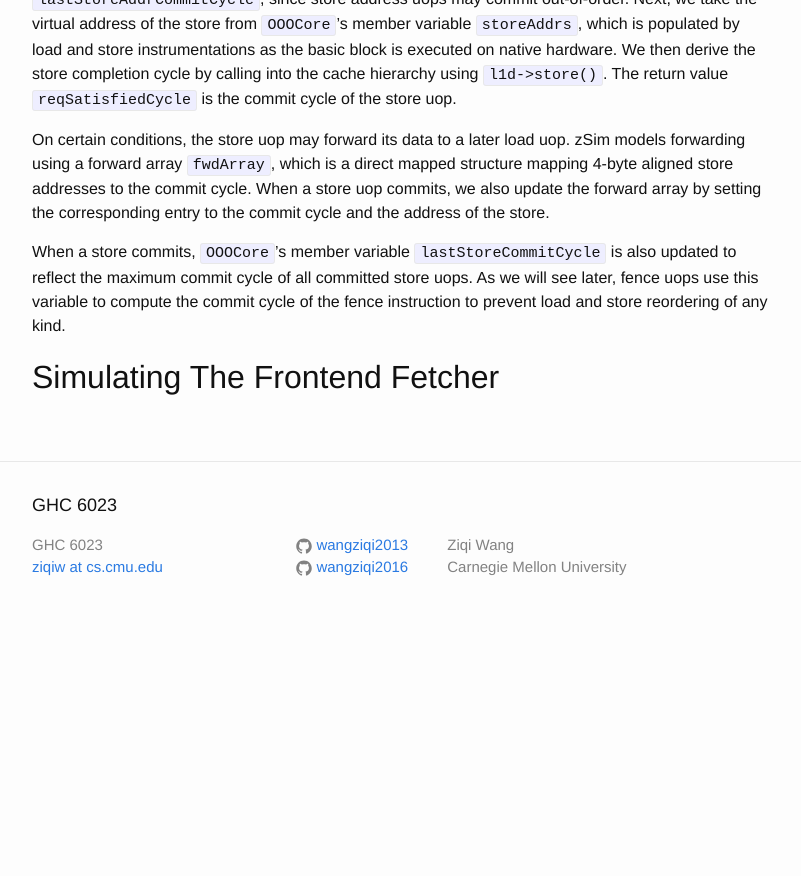
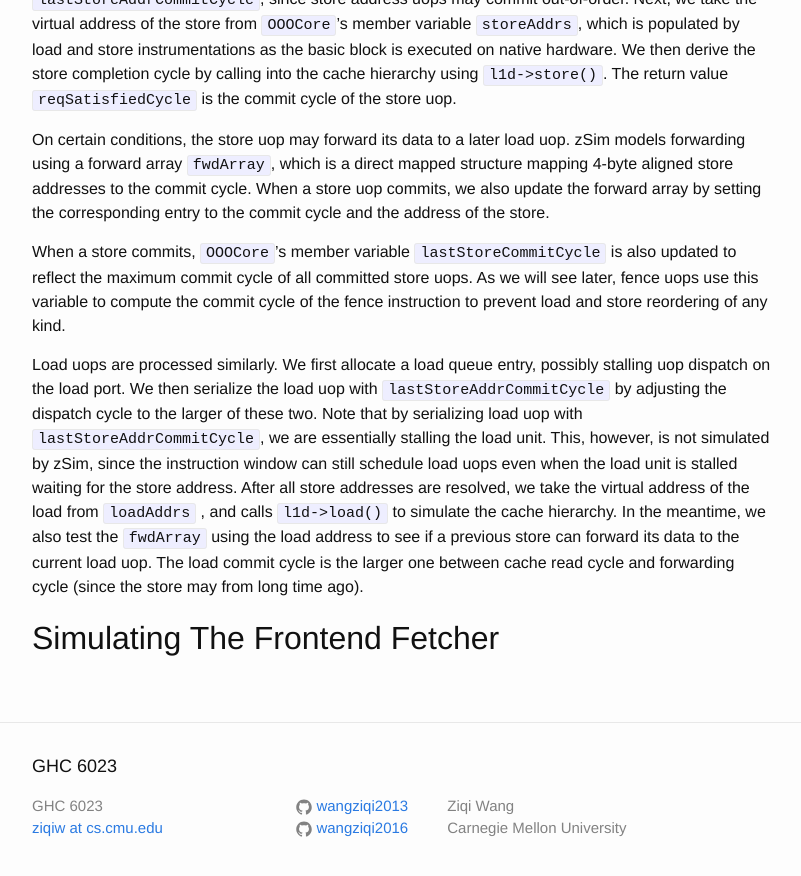
Before and after one commit to wangziqi2013/wangziqi2013.github.io, a Jekyll site: the page built from _posts/2019-12-31-zsim-microarch.markdown, in a window 1280 px wide and 900 px high, scrolled down 21375 px. Shown: the top 876 px of the window, without its empty margins (238-1039 px from the left). Built offline with Jekyll 4.4.1, drawn with Linux system fonts in a browser that asks for light colours; before the commit the page ends 22014 px from its top, so only the background shows below that.

Commit message:
Adding load

```diff
--- a/_posts/2019-12-31-zsim-microarch.markdown
+++ b/_posts/2019-12-31-zsim-microarch.markdown
@@ -778,4 +778,13 @@ When a store commits, `OOOCore`'s member variable `lastStoreCommitCycle` is also
 of all committed store uops. As we will see later, fence uops use this variable to compute the commit cycle of the fence
 instruction to prevent load and store reordering of any kind.
 
+Load uops are processed similarly. We first allocate a load queue entry, possibly stalling uop dispatch on the load port.
+We then serialize the load uop with `lastStoreAddrCommitCycle` by adjusting the dispatch cycle to the larger of these two.
+Note that by serializing load uop with `lastStoreAddrCommitCycle`, we are essentially stalling the load unit. This,
+however, is not simulated by zSim, since the instruction window can still schedule load uops even when the load unit
+is stalled waiting for the store address. After all store addresses are resolved, we take the virtual address of the load
+from `loadAddrs` , and calls `l1d->load()` to simulate the cache hierarchy. In the meantime, we also test the `fwdArray`
+using the load address to see if a previous store can forward its data to the current load uop. The load commit
+cycle is the larger one between cache read cycle and forwarding cycle (since the store may from long time ago).
+
 ## Simulating The Frontend Fetcher
```
